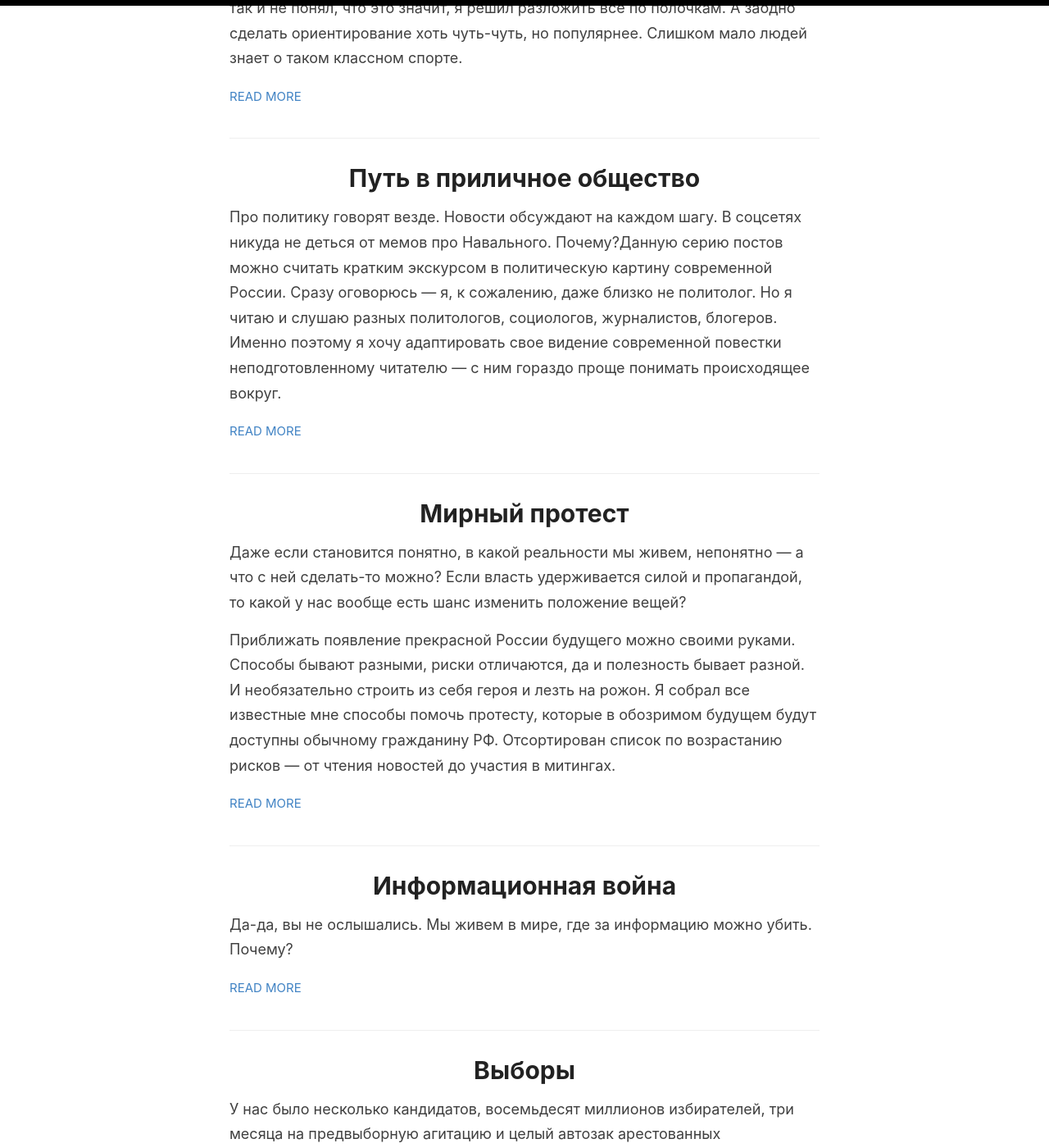
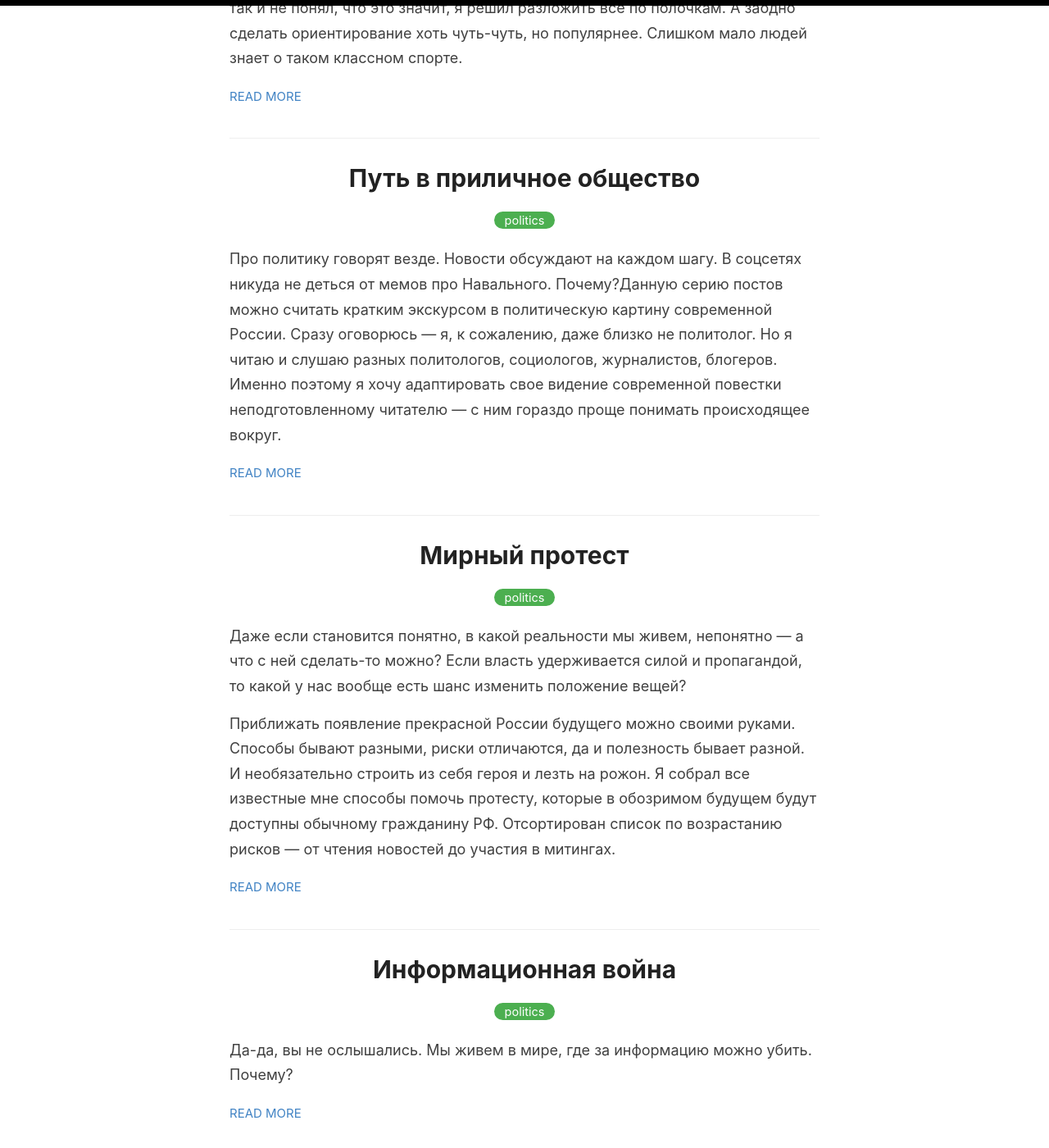
Before and after one commit to KiK0S/kik0s.github.io, a Jekyll site: the page built from _pages/posts.md, in a window 1280 px wide and 1400 px high, scrolled down 914 px. Shown: the whole window at 82% size. Built offline with Jekyll 4.4.1, drawn with Linux system fonts in a browser that asks for light colours; some of the changed text lies outside the part shown.

Commit message:
add categories

```diff
--- a/_layouts/posts.html
+++ b/_layouts/posts.html
@@ -6,7 +6,12 @@ layout: default
     <article class="post">
 
       <h1><a href="{{ site.baseurl }}{{ post.url }}">{{ post.title }}</a></h1>
-
+      <div class="post-tags">
+        {% for category in post.categories %}
+          <a href="{{site.baseurl}}/categories/#{{category|slugize}}">{{category}}</a>
+          {% unless forloop.last %}&nbsp;{% endunless %}
+        {% endfor %}
+      </div>
       <div class="entry">
         {{ post.excerpt }}
       </div>
```
